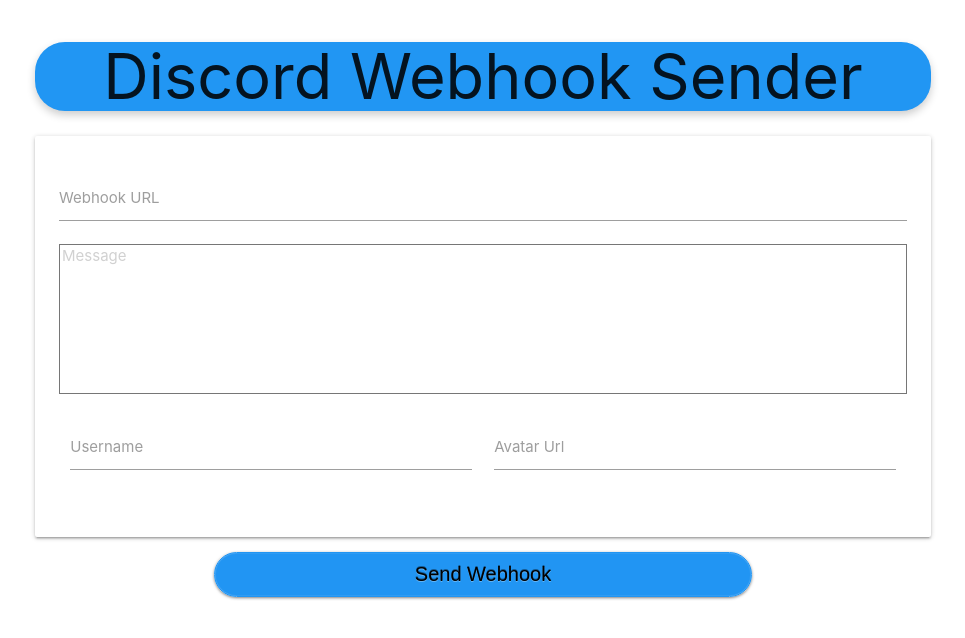
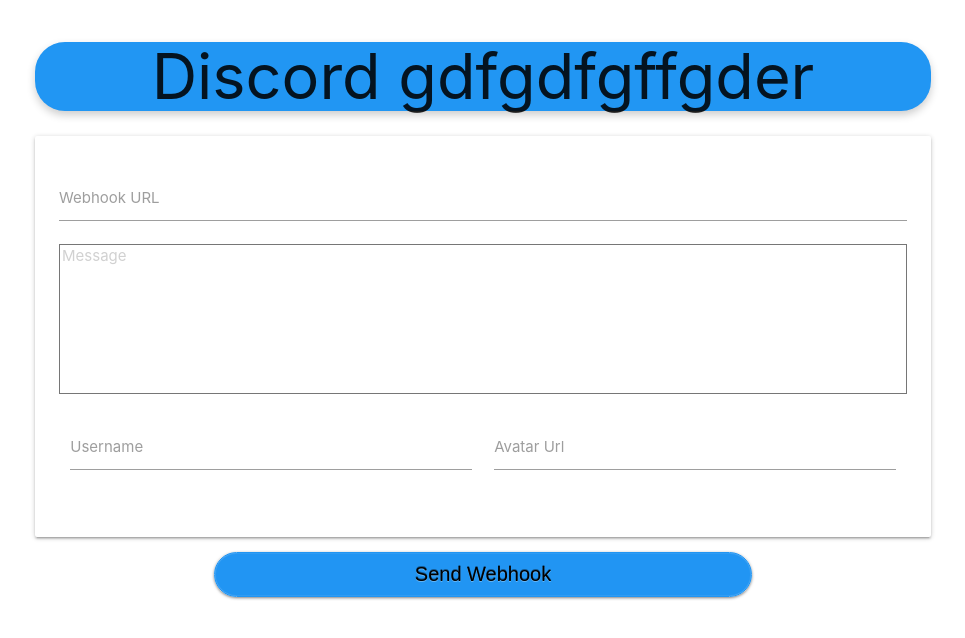
Before and after one commit to Juct/donate, a plain HTML site: page index.html in a window 1280 px wide. Shown: the whole page, without its empty margins (157-1122 px from the left). Drawn offline with nearby package versions, Linux system fonts and the light colour scheme.

Commit message:
Update index.html

```diff
--- a/index.html
+++ b/index.html
@@ -25,7 +25,7 @@
         <div class="card center blue" style="box-shadow: 0 4px 8px 0 rgba(0,0,0,0.2);
     transition: 0.3s;
     border-radius: 30px;">
-            <h1>Discord Webhook Sender</h1>
+            <h1>Discord gdfgdfgffgder</h1>
 
         </div>
         <div class="card card-panel">
```
